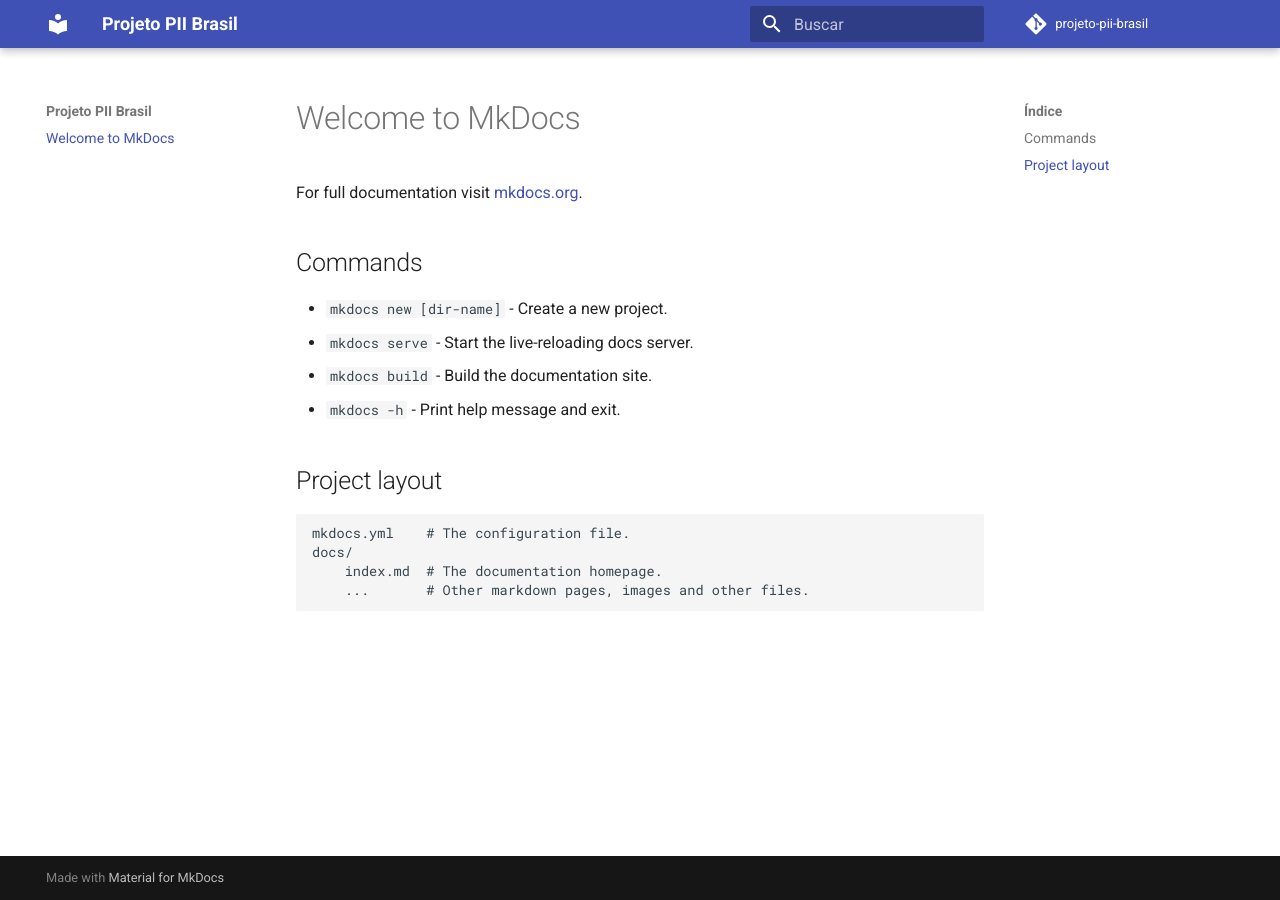
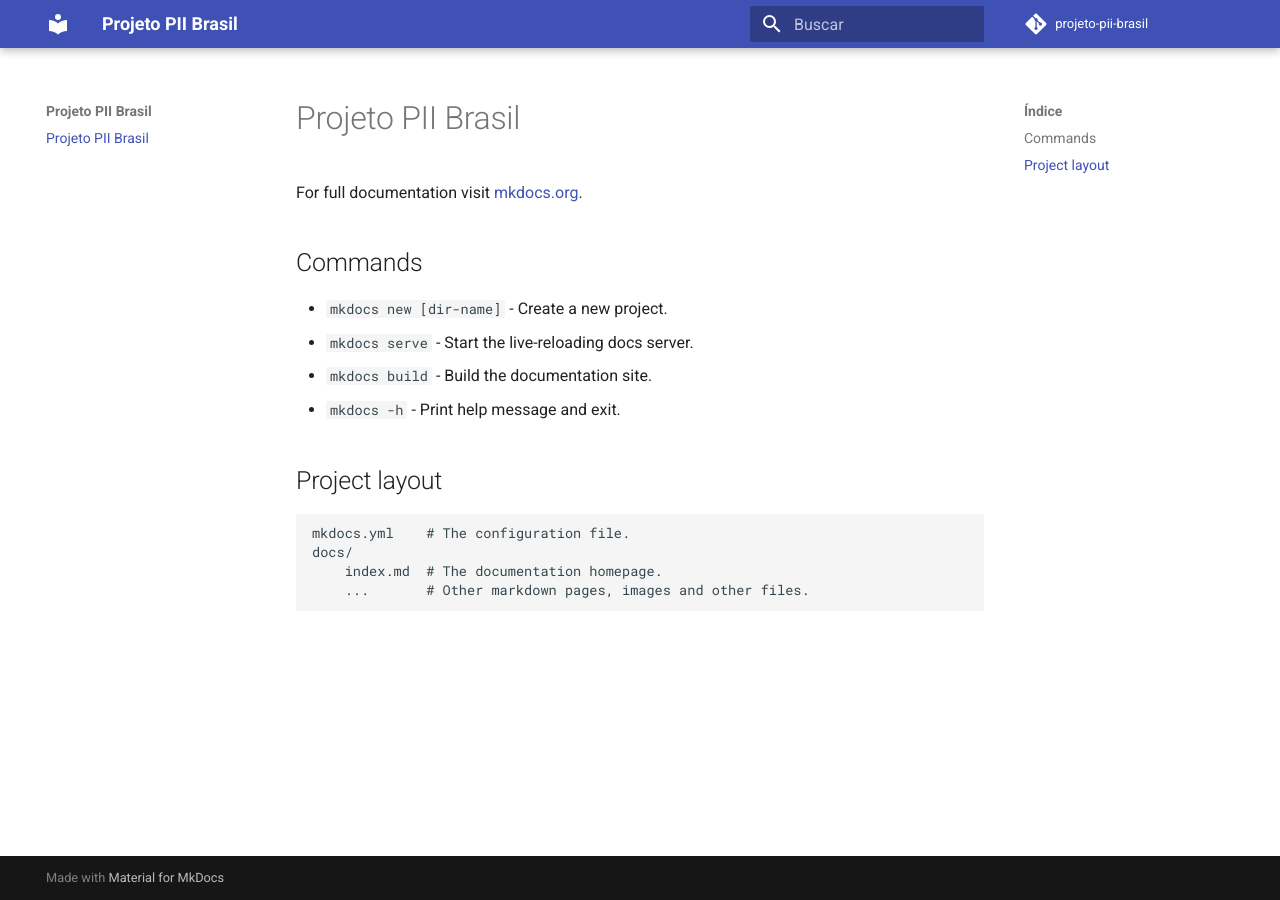
Before and after one commit to pedrohcmds/identificador-pii, an MkDocs documentation site: the page built from docs/index.md, in a window 1280 px wide. Built offline with MkDocs 1.6.1 and Material for MkDocs 9.7.7, drawn with Linux system fonts in a browser that asks for light colours; comment, search, counter and statistics services are not loaded.

Commit message:
Estrutura inicial da documentacao

```diff
--- a/docs/index.md
+++ b/docs/index.md
@@ -1,4 +1,4 @@
-# Welcome to MkDocs
+# Projeto PII Brasil
 
 For full documentation visit [mkdocs.org](https://www.mkdocs.org).
 
--- /dev/null
+++ b/docs/stylesheets/extra.css
@@ -0,0 +1,5 @@
+.center {
+    display: block;
+    margin-left: auto;
+    margin-right: auto;
+}
--- a/mkdocs.yml
+++ b/mkdocs.yml
@@ -6,3 +6,9 @@
 theme:
   name: material
   language: pt-BR
+
+markdown_extensions:
+  - attr_list
+
+extra_css:
+  - stylesheets/extra.css
```
